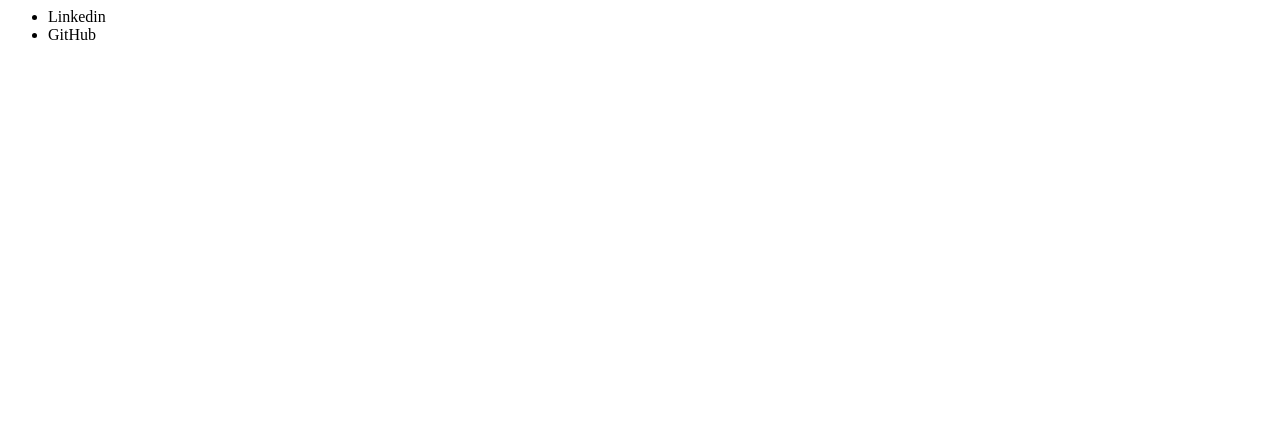
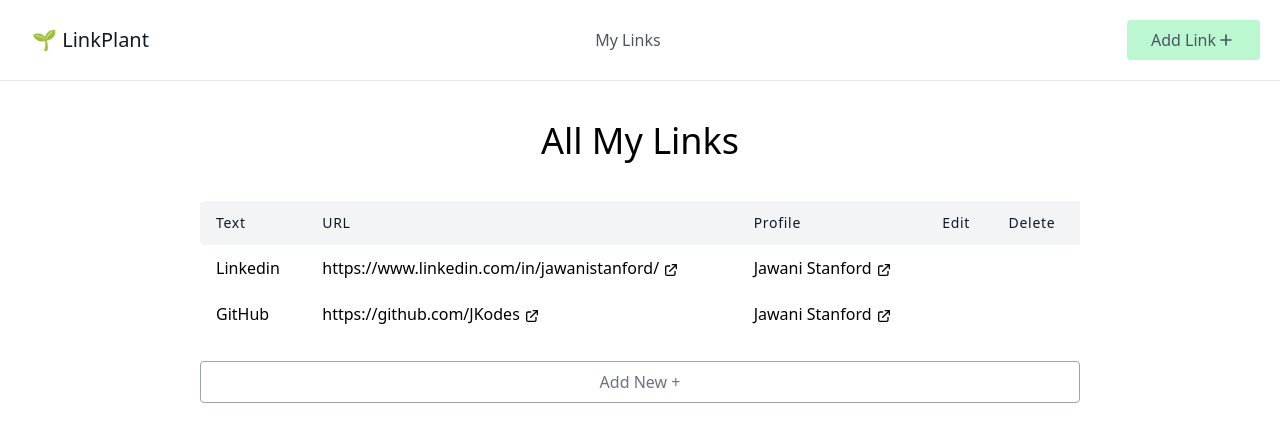
Before and after one commit to JKodes/linkinbio, a Django app: page / in a window 1280 px wide. Before the commit the part shown is almost empty. Shown: the top 442 px of the page. Run offline with Django 5.2, Linux system fonts and the light colour scheme; data comes from the database, SQL or seed files in the repository; some libraries are stand-ins or nearby versions.

Commit message:
edit complexity

```diff
--- a/linksrepo/templates/linksrepo/link_list.html
+++ b/linksrepo/templates/linksrepo/link_list.html
@@ -1,5 +1,48 @@
-<ul>
-{% for link in object_list %}
-    <li> {{ link.text }}</li>
-{% endfor %}
-</ul>
+{% extends 'linksrepo/_base.html' %}
+
+{% block content %}
+<h1 class="text-4xl text-center mb-10">All My Links</h1>
+<div class="w-full mx-auto overflow-auto">
+    <table class="table-auto w-full text-left whitespace-no-wrap">
+        <thead>
+            <tr>
+                <th class="px-4 py-3 title-font tracking-wider font-medium text-gray-900 text-sm bg-gray-100 rounded-tl rounded-bl">Text</th>
+                <th class="px-4 py-3 title-font tracking-wider font-medium text-gray-900 text-sm bg-gray-100">URL</th>
+                <th class="px-4 py-3 title-font tracking-wider font-medium text-gray-900 text-sm bg-gray-100">Profile</th>
+                <th class="px-4 py-3 title-font tracking-wider font-medium text-gray-900 text-sm bg-gray-100">Edit</th>
+                <th class="px-4 py-3 title-font tracking-wider font-medium text-gray-900 text-sm bg-gray-100">Delete</th>
+            </tr>
+        </thead>
+        <tbody>
+            {% for link in object_list %}
+            <tr>
+                <td class="px-4 py-3">{{link.text}}</td>
+                <td class="px-4 py-3">
+                    <a href="{{link.url}}" target="_blank">
+                        {{link.url}}
+                        <svg xmlns="http://www.w3.org/2000/svg" class="h-4 w-4 inline" fill="none" viewBox="0 0 24 24" stroke="currentColor" stroke-width="2">
+                        <path stroke-linecap="round" stroke-linejoin="round" d="M10 6H6a2 2 0 00-2 2v10a2 2 0 002 2h10a2 2 0 002-2v-4M14 4h6m0 0v6m0-6L10 14" />
+                        </svg>
+                    </a>
+                </td>
+                <td class="px-4 py-3">
+
+                        {{link.profile.name}}
+                        <svg xmlns="http://www.w3.org/2000/svg" class="h-4 w-4 inline" fill="none" viewBox="0 0 24 24" stroke="currentColor" stroke-width="2">
+                        <path stroke-linecap="round" stroke-linejoin="round" d="M10 6H6a2 2 0 00-2 2v10a2 2 0 002 2h10a2 2 0 002-2v-4M14 4h6m0 0v6m0-6L10 14" />
+                        </svg>
+                    </a>
+                </td>
+
+
+            </tr>
+        {% endfor %}
+      </tbody>
+    </table>
+
+        <p class="mt-6 py-2 w-full border rounded border-gray-400 text-center text-gray-500 hover:cursor-pointer hover:bg-gray-100 hover:border-gray-500">
+            Add New +
+        </p>
+    </a>
+  </div>
+{% endblock content %}
```
